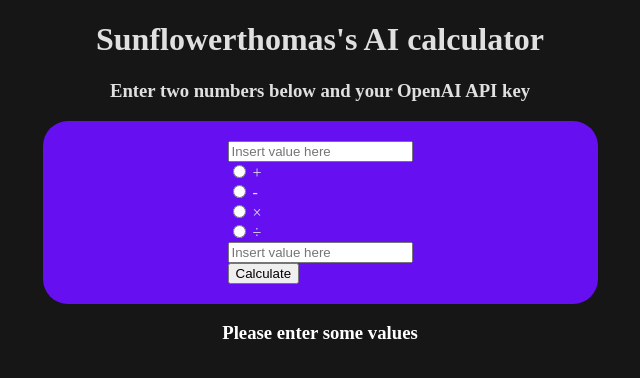
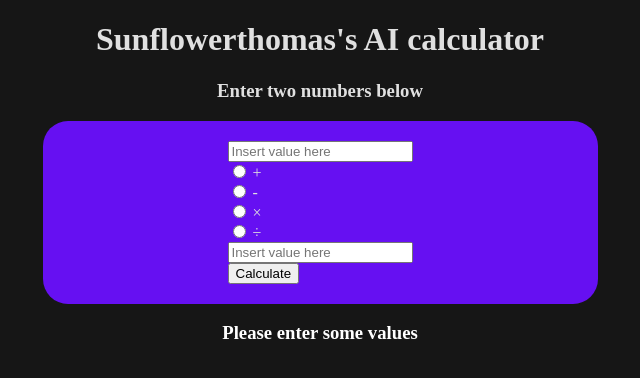
Before and after one commit to sunflowerthomas/AI-Calculator, a plain HTML site: page index.html in a window 1280 px wide. Shown: the whole page, without its empty margins (320-960 px from the left). Drawn offline with Linux system fonts and the light colour scheme.

Commit message:
some html

```diff
--- a/index.html
+++ b/index.html
@@ -7,7 +7,7 @@
     </head>
     <body>
         <h1>Sunflowerthomas's AI calculator</h1>
-        <h3>Enter two numbers below and your OpenAI API key</h3>
+        <h3>Enter two numbers below</h3>
         <div id="calc"><form>
             <input type="number" id="1num" name="1num" value="" placeholder="Insert value here"><br>
             <input type="radio" id="add" name="calc-type" value="+">
```
